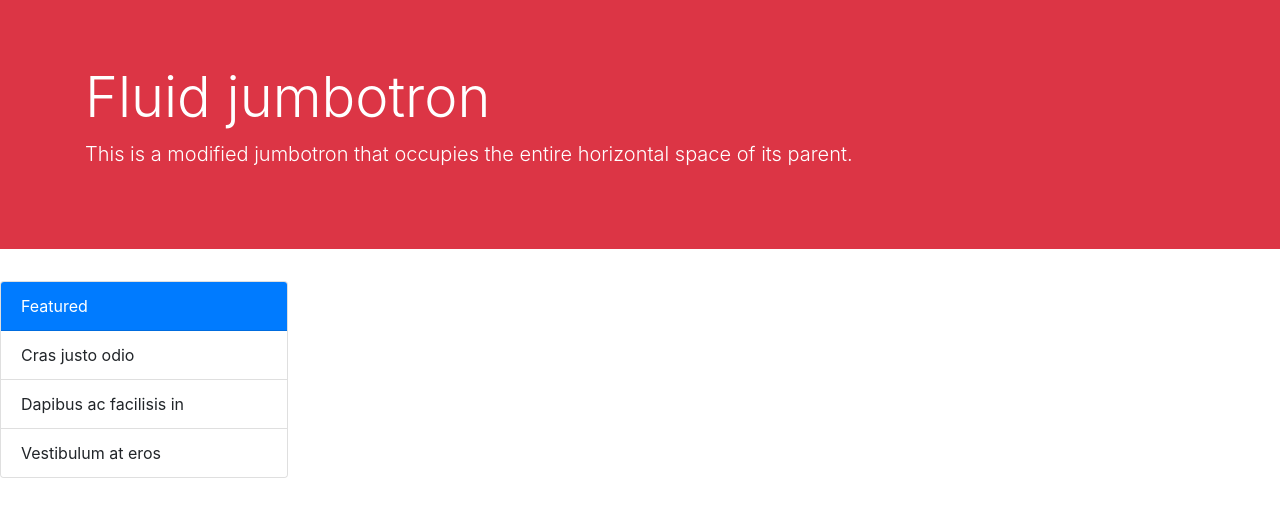
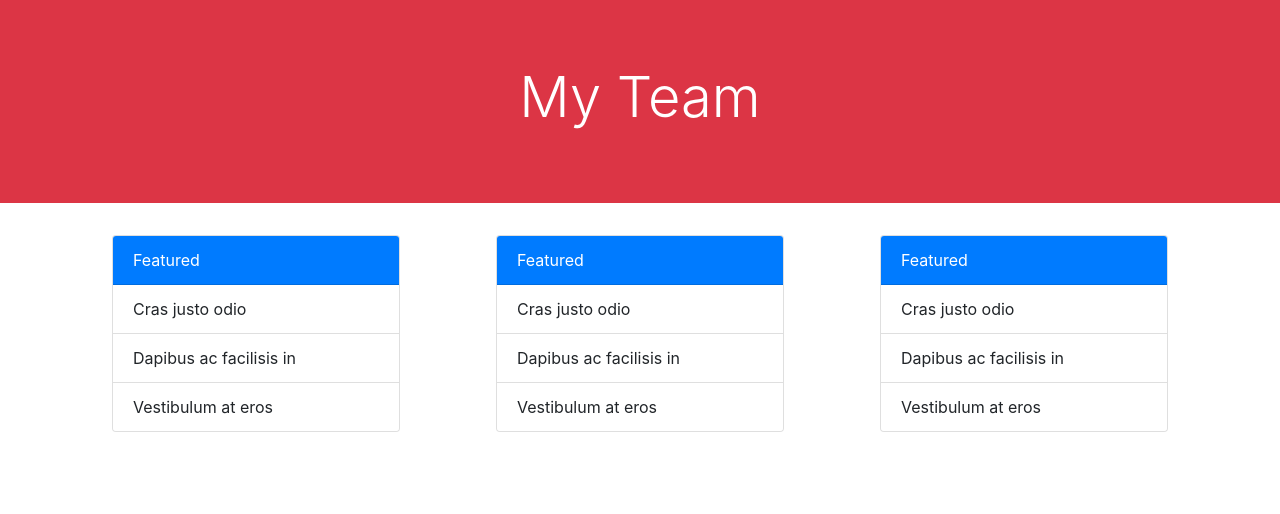
Before and after one commit to liaobrien/node-team-profile-generator, a website: page src/template.html in a window 1280 px wide. Drawn offline with nearby package versions, Linux system fonts and the light colour scheme.

Commit message:
edited html template

```diff
--- a/src/template.html
+++ b/src/template.html
@@ -4,7 +4,7 @@
     <meta charset="UTF-8" />
     <meta http-equiv="X-UA-Compatible" content="IE=edge" />
     <meta name="viewport" content="width=device-width, initial-scale=1.0" />
-    <title>Meet the Team</title>
+    <title>My Team</title>
     <link
       rel="stylesheet"
       href="https://maxcdn.bootstrapcdn.com/bootstrap/4.0.0/css/bootstrap.min.css"
@@ -12,17 +12,15 @@
       crossorigin="anonymous"
     />
   </head>
+
   <body>
     <div class="jumbotron jumbotron-fluid bg-danger text-white">
       <div class="container">
-        <h1 class="display-4">Fluid jumbotron</h1>
-        <p class="lead">
-          This is a modified jumbotron that occupies the entire horizontal space
-          of its parent.
-        </p>
+        <h1 class="display-4 text-center">My Team</h1>
       </div>
     </div>
-    <div class="card" style="width: 18rem">
+    <div class="row d-flex justify-content-center">
+      <div class="card mx-5" style="width: 18rem">
         <div class="card-header bg-primary text-white">Featured</div>
         <ul class="list-group list-group-flush">
           <li class="list-group-item">Cras justo odio</li>
@@ -30,5 +28,22 @@
           <li class="list-group-item">Vestibulum at eros</li>
         </ul>
       </div>
+      <div class="card mx-5" style="width: 18rem">
+        <div class="card-header bg-primary text-white">Featured</div>
+        <ul class="list-group list-group-flush">
+          <li class="list-group-item">Cras justo odio</li>
+          <li class="list-group-item">Dapibus ac facilisis in</li>
+          <li class="list-group-item">Vestibulum at eros</li>
+        </ul>
+      </div>
+      <div class="card mx-5" style="width: 18rem">
+        <div class="card-header bg-primary text-white">Featured</div>
+        <ul class="list-group list-group-flush">
+          <li class="list-group-item">Cras justo odio</li>
+          <li class="list-group-item">Dapibus ac facilisis in</li>
+          <li class="list-group-item">Vestibulum at eros</li>
+        </ul>
+      </div>
+    </div>
   </body>
 </html>
```
Lines whose indentation alone changed are shown as unchanged.
